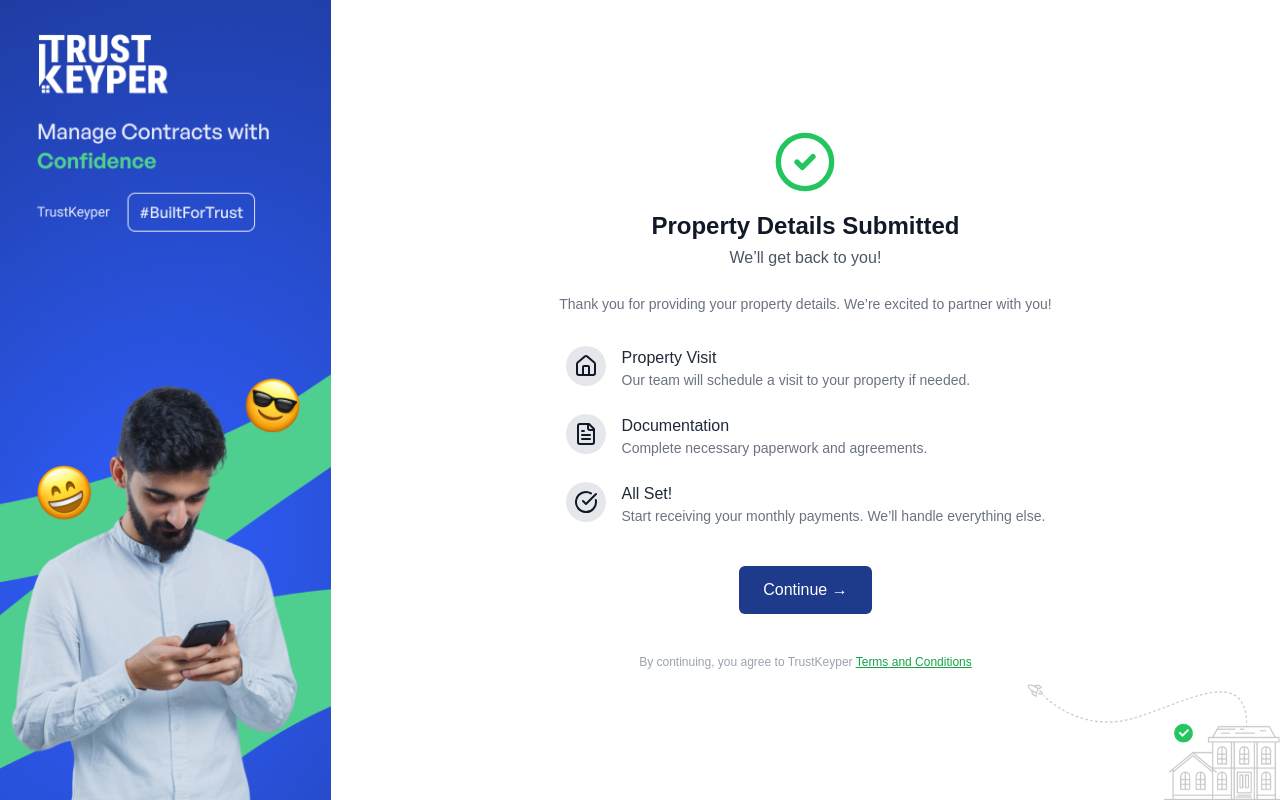
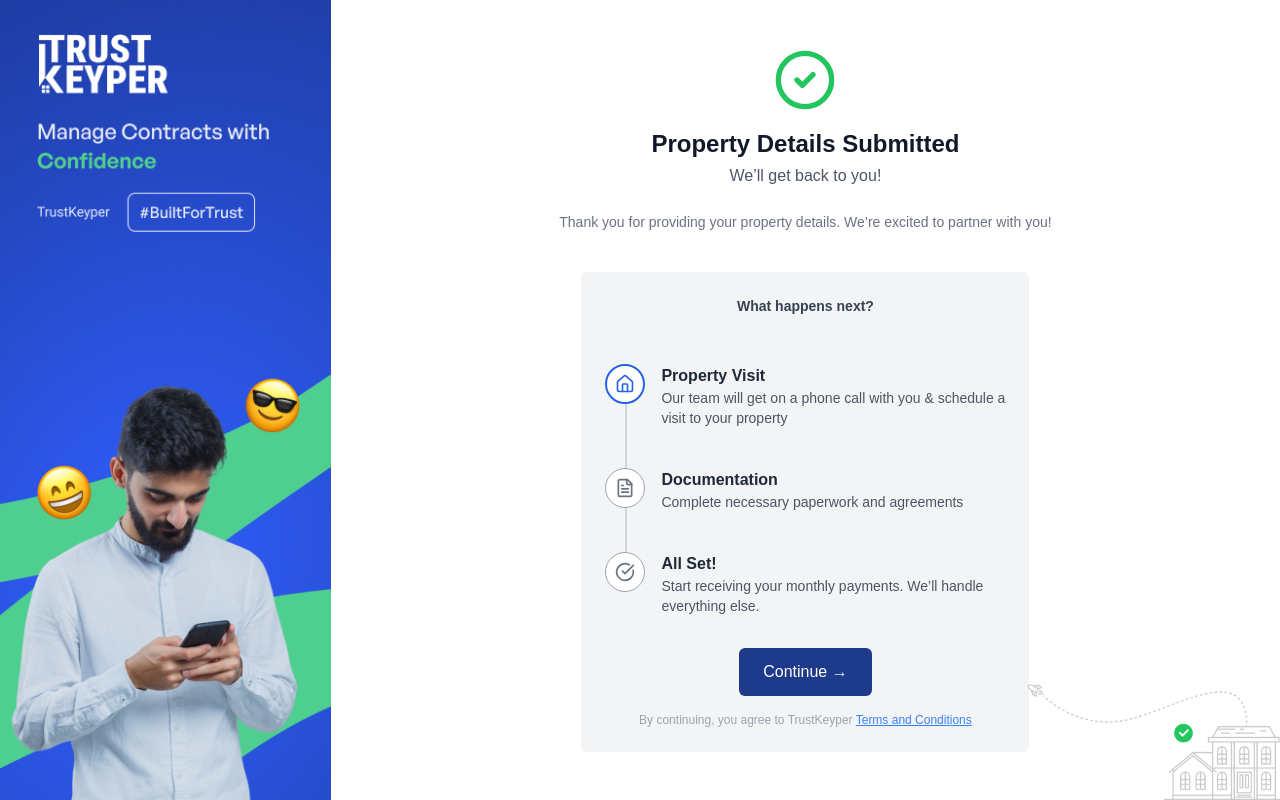
Before and after one commit to trustkeyper/frontend, a React (Vite) app: page /thankyou in a window 1280 px wide. Built offline with nearby package versions, Linux system fonts and the light colour scheme.

Commit message:
Update ThankYou.jsx design update

```diff
--- a/src/Pages/ThankYou.jsx
+++ b/src/Pages/ThankYou.jsx
@@ -25,59 +25,84 @@ function ThankYouPage() {
           <h2 className="text-2xl font-semibold mt-4">Property Details Submitted</h2>
           <p className="text-gray-600 mt-1">We’ll get back to you!</p>
 
-        <p className="text-gray-500 mt-6 text-sm">
+          <p className="text-gray-500 mt-6 text-sm text-center px-4">
             Thank you for providing your property details. We’re excited to partner with you!
           </p>
 
-        <div className="mt-8 space-y-6 text-left">
-          <div className="flex items-start space-x-4">
-            <div className="flex-shrink-0 w-10 h-10 rounded-full bg-gray-200 flex items-center justify-center">
-              <House></House>
-              {/* <div className="w-2.5 h-2.5 bg-green-500 rounded-full" /> */}
+          {/* Steps Box */}
+          <div className="mt-10 w-full max-w-md bg-gray-100 p-6 rounded-md">
+          <h3 className="text-center text-sm font-bold text-gray-700 mb-2">What happens next?</h3>
+
+          <div className="flex flex-col space-y-10 relative">
+            {/* Vertical line */}
+            <div className="absolute left-5 top-12 bottom-36 z-0">
+              {/* First line: Blue */}
+              <div className="h-[100px] border-l-2 border-gray-300"></div>
+              {/* Second line: Gray */}
+              <div className="h-[100px] border-l-2 border-gray-300"></div>
           </div>
-            <div>
-              <h3 className="font-medium text-gray-800">Property Visit</h3>
-              <p className="text-sm text-gray-500">Our team will schedule a visit to your property if needed.</p>
+
+            {/* Step 1 */}
+            <div className="flex items-start space-x-4 z-10">
+              <div className="relative z-10">
+                <div className="w-10 h-10 rounded-full border-2 border-blue-600 flex items-center justify-center text-blue-600 bg-white">
+                  <House className="w-5 h-5" />
+                </div>
+              </div>
+              <div className="flex-1">
+                <h4 className="font-semibold text-gray-800">Property Visit</h4>
+                <p className="text-sm text-gray-600">
+                  Our team will get on a phone call with you & schedule a visit to your property
+                </p>
               </div>
             </div>
 
-          <div className="flex items-start space-x-4">
-            <div className="flex-shrink-0 w-10 h-10 rounded-full bg-gray-200 flex items-center justify-center">
-             <FileText />
-              {/* <div className="w-2.5 h-2.5 bg-blue-500 rounded-full" /> */}
+            {/* Step 2 */}
+            <div className="flex items-start space-x-4 z-10">
+              <div className="relative z-10">
+                <div className="w-10 h-10 rounded-full border border-gray-400 flex items-center justify-center text-gray-500 bg-white">
+                  <FileText className="w-5 h-5" />
                 </div>
-            <div>
-              <h3 className="font-medium text-gray-800">Documentation</h3>
-              <p className="text-sm text-gray-500">Complete necessary paperwork and agreements.</p>
+              </div>
+              <div className="flex-1">
+                <h4 className="font-semibold text-gray-800">Documentation</h4>
+                <p className="text-sm text-gray-600">
+                  Complete necessary paperwork and agreements
+                </p>
               </div>
             </div>
 
-          <div className="flex items-start space-x-4">
-            <div className="flex-shrink-0 w-10 h-10 rounded-full bg-gray-200 flex items-center justify-center">
-              <CheckCircle />
-              {/* <div className="w-2.5 h-2.5 bg-purple-500 rounded-full" /> */}
+            {/* Step 3 */}
+            <div className="flex items-start space-x-4 z-10">
+              <div className="relative z-10">
+                <div className="w-10 h-10 rounded-full border border-gray-400 flex items-center justify-center text-gray-500 bg-white">
+                  <CheckCircle className="w-5 h-5" />
                 </div>
-            <div>
-              <h3 className="font-medium text-gray-800">All Set!</h3>
-              <p className="text-sm text-gray-500">Start receiving your monthly payments. We’ll handle everything else.</p>
+              </div>
+              <div className="flex-1">
+                <h4 className="font-semibold text-gray-800">All Set!</h4>
+                <p className="text-sm text-gray-600">
+                  Start receiving your monthly payments. We’ll handle everything else.
+                </p>
               </div>
             </div>
           </div>
 
-        <div className="w-full flex justify-center mt-6 lg:mt-10 px-6">
+            {/* Button and Terms */}
+            <div className="w-full flex justify-center mt-8">
               <a
                 href="https://www.trustkeyper.com/dashboard"
-            className="bg-blue-900 text-white py-3 px-6 rounded-md w-fit text-center"
+                className="bg-blue-900 text-white py-3 px-6 rounded-md text-center"
               >
                 Continue →
               </a>
             </div>
 
-        <p className="text-xs text-gray-400 mt-10">
-          By continuing, you agree to TrustKeyper <a href="https://www.trustkeyper.com/terms-and-conditions" className="text-green-600 underline">
-              Terms and Conditions
-            </a>
+            <p className="text-xs text-gray-400 mt-4 text-center">
+              By continuing, you agree to TrustKeyper{' '}
+              <a href="#" className="text-blue-500 underline">Terms and Conditions</a>
             </p>
+          </div>
         </div>
       </div>
 
```
Lines whose indentation alone changed are shown as unchanged.
